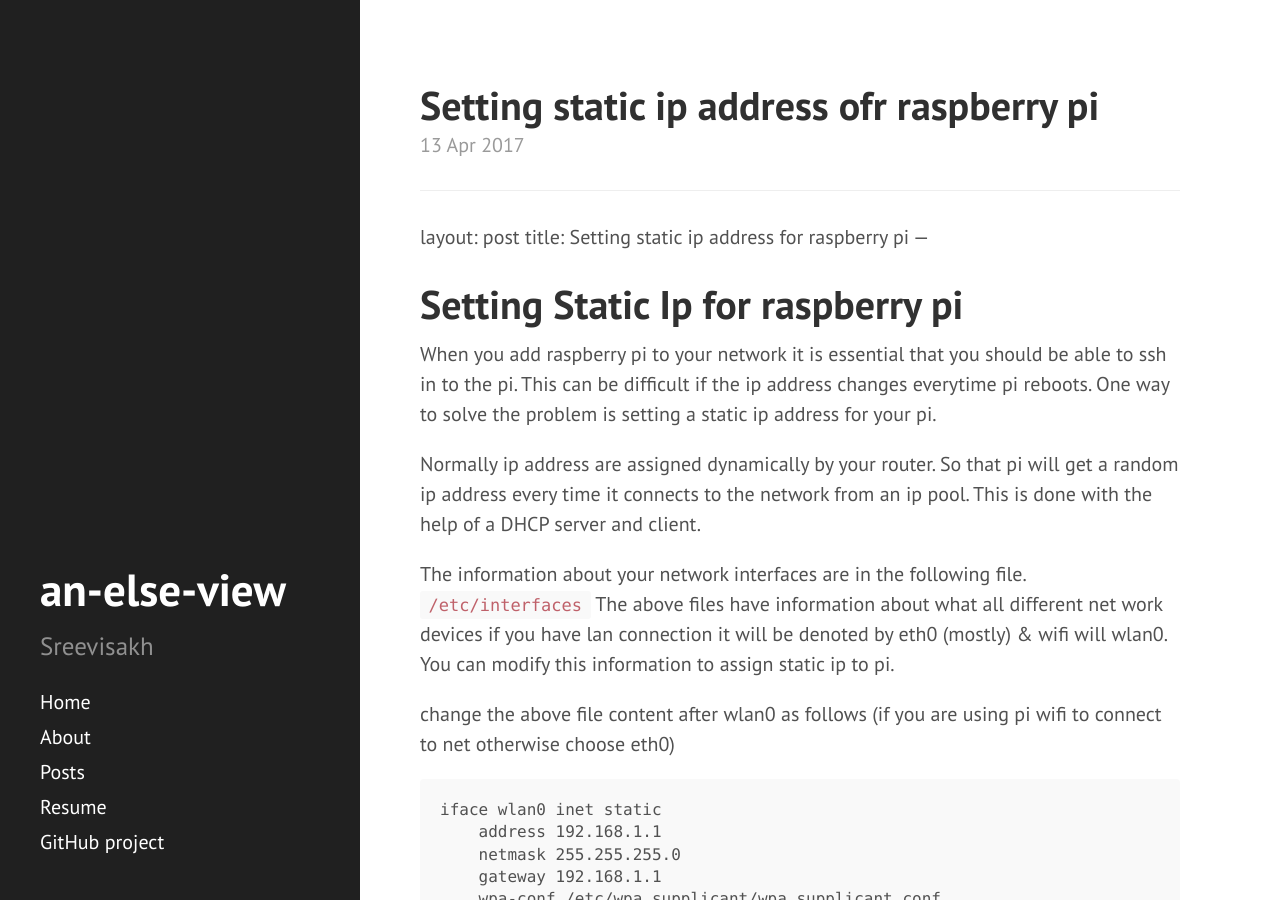
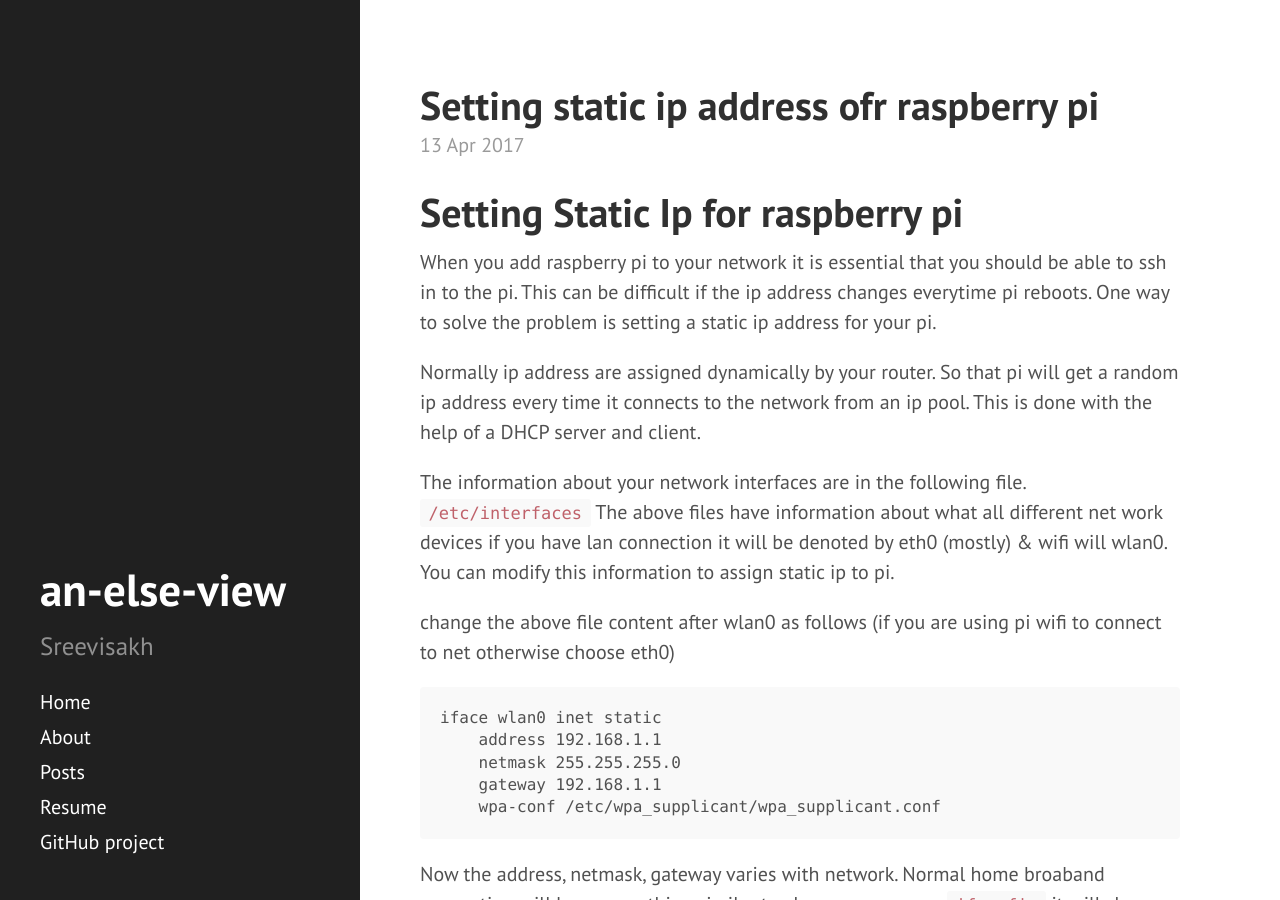
Before and after one commit to sreevisakh/sreevisakh.github.io.original, a Jekyll site: the page built from _posts/2017-04-13-settings-statis-ip-for-raspberry-pi.md, in a window 1280 px wide and 900 px high. Built offline with Jekyll 4.4.1, drawn with Linux system fonts in a browser that asks for light colours; Markdown is read by kramdown in place of the engine named in the settings.

Commit message:
update 2017-04-13-settings-statis-ip-for-raspberry-pi.md

```diff
--- a/_posts/2017-04-13-settings-statis-ip-for-raspberry-pi.md
+++ b/_posts/2017-04-13-settings-statis-ip-for-raspberry-pi.md
@@ -7,10 +7,6 @@ tags:
   - ' dhcp'
   - ' ssh'
 category: 'Raspberry Pi'
----
----
-layout: post
-title: Setting static ip address for raspberry pi
 ---
 # Setting Static Ip for raspberry pi
 
```
